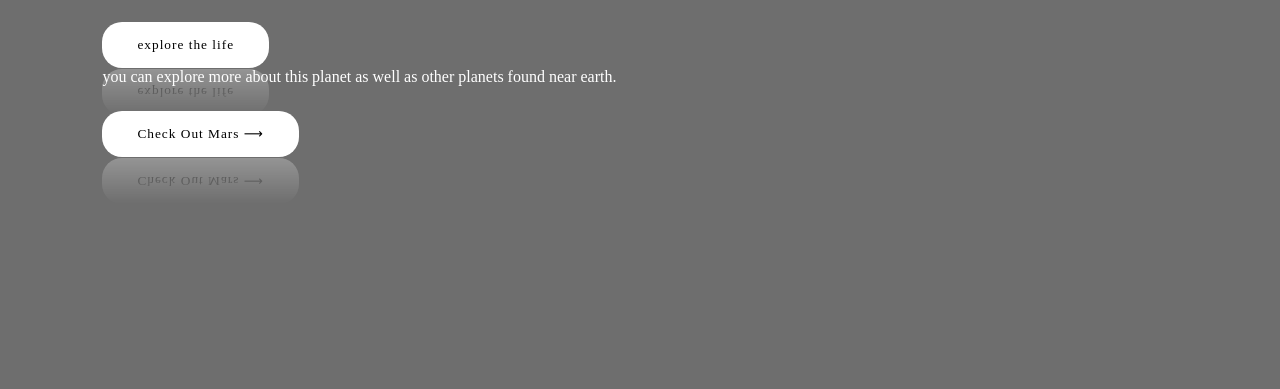
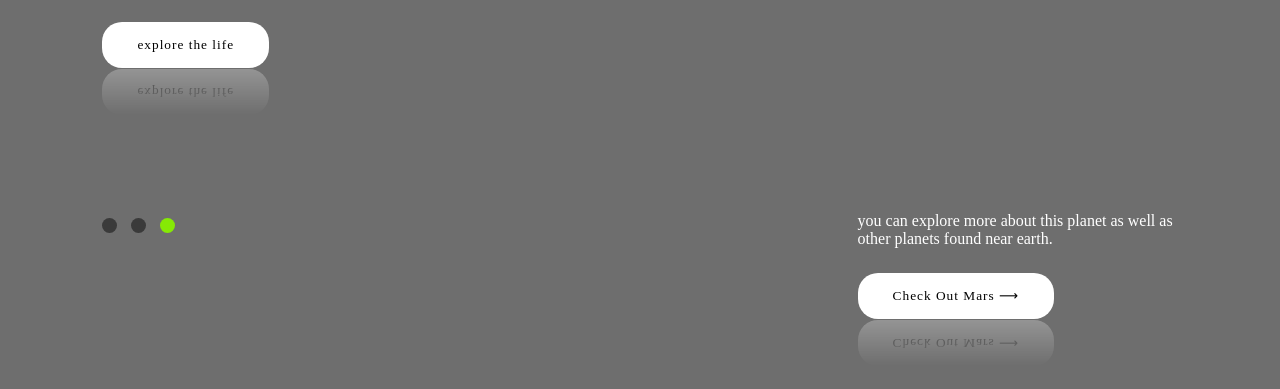
Before and after one commit to arjan001/gif-navbar, a plain HTML site: page index.html in a window 1280 px wide. Shown: the part 381-770 px from the top of the page. Drawn offline with Linux system fonts and the light colour scheme.

Commit message:
Update style.css

```diff
--- a/style.css
+++ b/style.css
@@ -72,3 +72,32 @@ nav ul li a{
 .hero button:hover {
     background: #05e992;
 }
+.indicator span{
+    display: inline-block;
+    background: #3a3a3a;
+    height: 15px;
+    width: 15px;
+    border: 50%;
+    border-radius: 50%;
+    margin-right: 10px;
+
+}
+
+.indicator{
+    margin-top: 150px;
+
+}
+
+.indicator span.active{
+    background: #86e905;
+
+}
+
+.cta{
+    position: absolute;
+    width: 25%;
+    min-width: 259px;
+    right: 8%;
+    bottom: 100px;
+
+}
```
